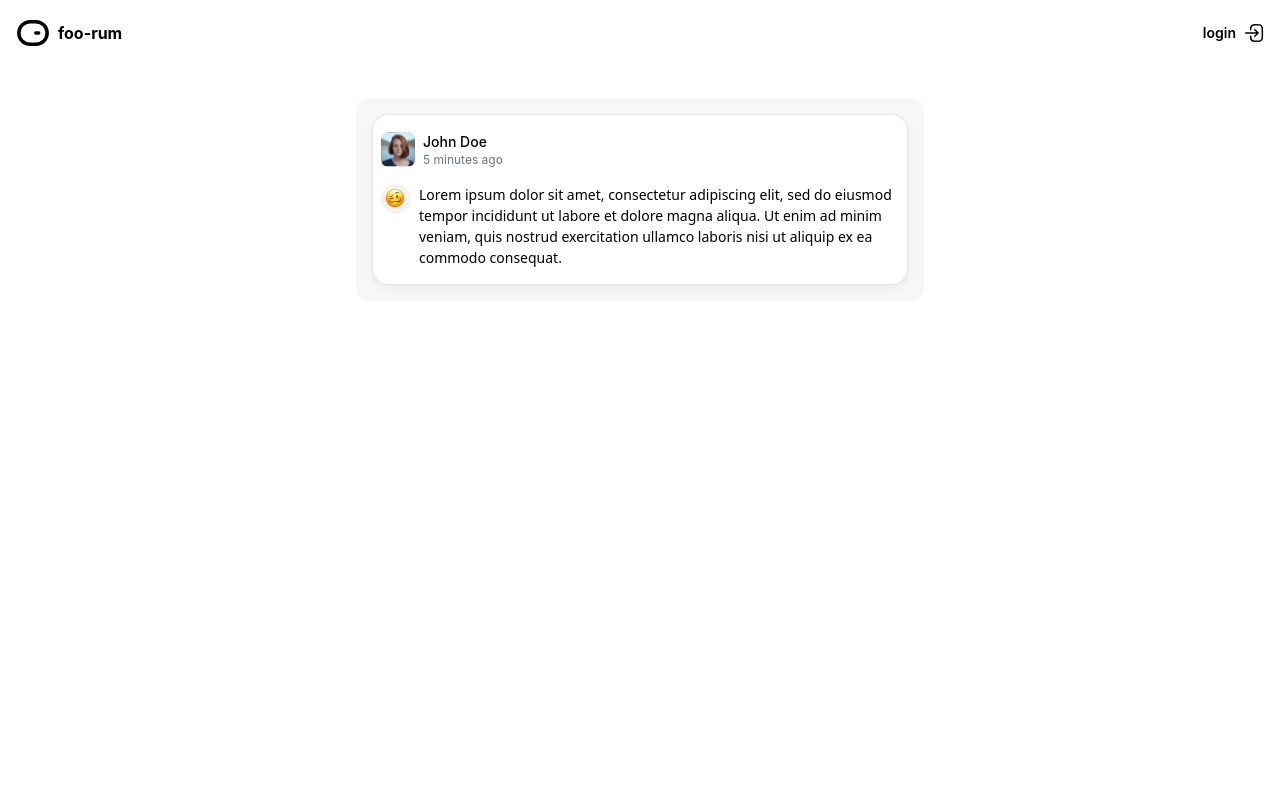
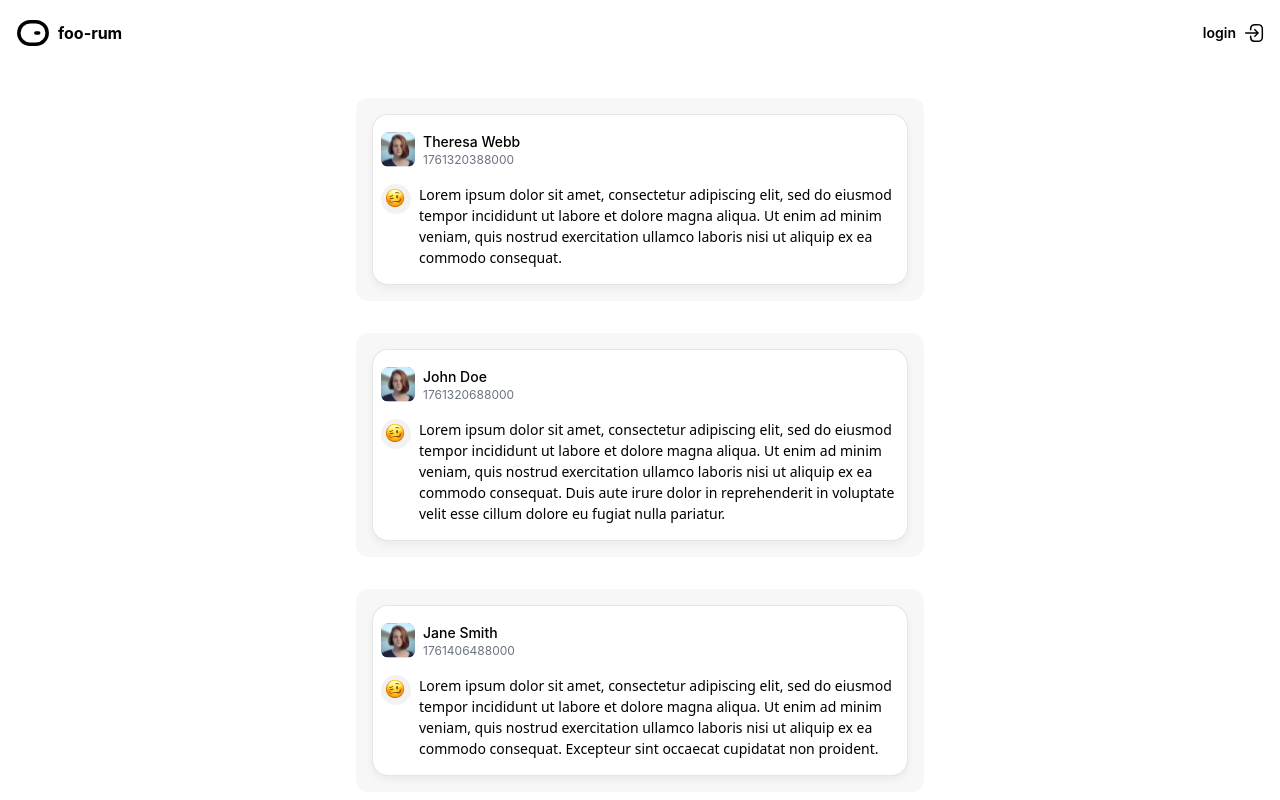
Before and after one commit to adityarao04/foo-rum, a React (Create React App) app: page / in a window 1280 px wide. Shown: the top 800 px of the page. Built offline with nearby package versions, Linux system fonts and the light colour scheme.

Commit message:
dummy data and feed component made along with header scroll handling

```diff
--- /dev/null
+++ b/src/Data/feedContent.ts
@@ -0,0 +1,76 @@
+
+// TODO: add this in global types file
+export type FeedContent = {
+    id: string;
+    name: string;
+    profile_pic?: string | null;
+    created_at: number;
+    emoji_type?: string;
+    content: string;
+    likes: number;
+    comments: number;
+    shares: number;
+}
+
+
+
+
+const feedContent: FeedContent[] = [
+    {
+      "id": "post-12345",
+      "name": "Theresa Webb",
+      "profile_pic": null,
+      "created_at": Date.now() + (5 * 60 * 1000),
+      "emoji_type": "winking_face_with_tongue",
+      "content": "Lorem ipsum dolor sit amet, consectetur adipiscing elit, sed do eiusmod tempor incididunt ut labore et dolore magna aliqua. Ut enim ad minim veniam, quis nostrud exercitation ullamco laboris nisi ut aliquip ex ea commodo consequat.",
+      "likes": 0,
+      "comments": 0,
+      "shares": 0
+    },
+    {
+      "id": "post-12346",
+      "name": "John Doe",
+      "profile_pic": null,
+      "created_at": Date.now() + (10 * 60 * 1000),
+      "emoji_type": "confused_face",
+      "content": "Lorem ipsum dolor sit amet, consectetur adipiscing elit, sed do eiusmod tempor incididunt ut labore et dolore magna aliqua. Ut enim ad minim veniam, quis nostrud exercitation ullamco laboris nisi ut aliquip ex ea commodo consequat. Duis aute irure dolor in reprehenderit in voluptate velit esse cillum dolore eu fugiat nulla pariatur.",
+      "likes": 5,
+      "comments": 2,
+      "shares": 1
+    },
+    {
+      "id": "post-12347",
+      "name": "Jane Smith",
+      "profile_pic": null,
+      "created_at": Date.now() + (24 * 60 * 60 * 1000),
+      "emoji_type": "thinking_face",
+      "content": "Lorem ipsum dolor sit amet, consectetur adipiscing elit, sed do eiusmod tempor incididunt ut labore et dolore magna aliqua. Ut enim ad minim veniam, quis nostrud exercitation ullamco laboris nisi ut aliquip ex ea commodo consequat. Excepteur sint occaecat cupidatat non proident.",
+      "likes": 12,
+      "comments": 8,
+      "shares": 3
+    },
+    {
+      "id": "post-12348",
+      "name": "Mike Johnson",
+      "profile_pic": null,
+      "created_at": Date.now() + (3 * 24 * 60 * 60 * 1000),
+      "emoji_type": "smiling_face",
+      "content": "Lorem ipsum dolor sit amet, consectetur adipiscing elit, sed do eiusmod tempor incididunt ut labore et dolore magna aliqua. Ut enim ad minim veniam, quis nostrud exercitation ullamco laboris nisi ut aliquip ex ea commodo consequat. Sed ut perspiciatis unde omnis iste natus error sit voluptatem.",
+      "likes": 7,
+      "comments": 4,
+      "shares": 2
+    },
+    {
+      "id": "post-12349",
+      "name": "Sarah Wilson",
+      "profile_pic": null,
+      "created_at": Date.now() + (7 * 24 * 60 * 60 * 1000),
+      "emoji_type": "neutral_face",
+      "content": "Lorem ipsum dolor sit amet, consectetur adipiscing elit, sed do eiusmod tempor incididunt ut labore et dolore magna aliqua. Ut enim ad minim veniam, quis nostrud exercitation ullamco laboris nisi ut aliquip ex ea commodo consequat. At vero eos et accusamus et iusto odio dignissimos ducimus qui blanditiis.",
+      "likes": 3,
+      "comments": 1,
+      "shares": 0
+    }
+  ]
+
+  export default feedContent;
--- /dev/null
+++ b/src/components/atoms/Feed/Feed.tsx
@@ -0,0 +1,44 @@
+import { FeedContent } from 'Data/feedContent';
+import { FC } from 'react';
+
+
+type FeedProps = {
+    content: FeedContent;
+}
+
+const Feed: FC<FeedProps> = ({ content }) => {
+    return (
+        <div className="w-feed mb-8  min-h-feed bg-feed-bg rounded-lg p-4 rounded-xl">
+        <div className="w-full bg-white rounded-2xl px-2 py-4 border border-black/10 shadow-feed-content">
+        {/* image and name container */}
+        <div className="w-full flex gap-2">
+        <div className="w-profile-image h-profile-image bg-white rounded-lg">
+           <img className='w-full h-full' src="/images/profile_pic.svg" alt="profile image" />
+        </div>
+        {/* name and time container */}
+        <div className="w-full flex justify-between items-center">
+           <div className="w-full flex flex-col">
+               <span className="text-sm font-medium">{content.name}</span>
+               <span className="text-xs text-gray-500">{content.created_at}</span>
+           </div>
+        </div>
+
+
+        {/* content and reaction container */}
+
+        </div>
+        <div className="flex gap-2 mt-4">
+           <div className="flex-shrink-0 w-[30px] h-[30px] bg-emoji-bg rounded-full p-1">
+               <img src="/images/emoji_type_1.png" alt="like" />
+           </div>
+        <div className="font-sans font-medium text-sm leading-[21px] tracking-normal">
+       {content.content}
+        </div>
+        </div>
+
+        </div>
+        </div>
+    )
+}
+
+export default Feed;
--- a/src/components/atoms/Header/Header.tsx
+++ b/src/components/atoms/Header/Header.tsx
@@ -1,4 +1,4 @@
-import React,{ FC, useContext } from 'react';
+import React,{ FC, useContext, useState , useEffect } from 'react';
 import logo from '/images/mouse.svg';
 import { Link } from 'react-router';
 import { AuthContext } from 'Auth/auth-context';
@@ -15,10 +15,27 @@ const Header: FC<HeaderProps> = () => {
 
     const context = useContext(AuthContext);
 
+    const [scrolled, setScrolled] = useState(false);
+
+const handleScroll = () => {
+  if (window.scrollY > 50) {
+    setScrolled(true);
+  } else {
+    setScrolled(false);
+  }
+};
+
+useEffect(() => {
+  window.addEventListener('scroll', handleScroll);
+  return () => {
+    window.removeEventListener('scroll', handleScroll);
+  };
+}, []);
+
 
 
     return (
-        <div className='flex p-4 justify-between items-center'>
+        <header className={`flex p-4 justify-between items-center sticky top-0 z-1000 bg-white ${scrolled ? 'shadow-lg' : 'shadow-none'}`}>
             <Link to={'/'} className='flex-1'>
             <div className="flex gap-2 items-center w-fit flex-1">
                 <img src='/images/mouse.svg' alt="logo" />
@@ -34,7 +51,7 @@ const Header: FC<HeaderProps> = () => {
             </Link>
 
             <div className=""></div>
-        </div>
+        </header>
     )
 }
 
--- a/src/components/molecules/FeedContainer/FeedContainer.tsx
+++ b/src/components/molecules/FeedContainer/FeedContainer.tsx
@@ -1,3 +1,5 @@
+import Feed from 'components/atoms/Feed/Feed';
+import feedContent from 'Data/feedContent';
 import { FC } from 'react';
 
 type FeedContainerProps = {
@@ -5,40 +7,14 @@ type FeedContainerProps = {
 
 const FeedContainer: FC<FeedContainerProps> = () => {
     return (
-        <div className='flex justify-center pt-8'>
+        <section className='flex flex-col justify-center items-center pt-8'>
             {/* feed container */}
-            <div className="w-feed  min-h-feed bg-feed-bg rounded-lg p-4 rounded-xl">
+
              {/* feed content container */}
-             <div className="w-full bg-white rounded-2xl px-2 py-4 border border-black/10 shadow-feed-content">
-             {/* image and name container */}
-             <div className="w-full flex gap-2">
-             <div className="w-profile-image h-profile-image bg-white rounded-lg">
-                <img className='w-full h-full' src="/images/profile_pic.svg" alt="profile image" />
-             </div>
-             {/* name and time container */}
-             <div className="w-full flex justify-between items-center">
-                <div className="w-full flex flex-col">
-                    <span className="text-sm font-medium">John Doe</span>
-                    <span className="text-xs text-gray-500">5 minutes ago</span>
-                </div>
-             </div>
-
-
-             {/* content and reaction container */}
-
-             </div>
-             <div className="flex gap-2 mt-4">
-                <div className="flex-shrink-0 w-[30px] h-[30px] bg-emoji-bg rounded-full p-1">
-                    <img src="/images/emoji_type_1.png" alt="like" />
-                </div>
-             <div className="font-sans font-medium text-sm leading-[21px] tracking-normal">
-             Lorem ipsum dolor sit amet, consectetur adipiscing elit, sed do eiusmod tempor incididunt ut labore et dolore magna aliqua. Ut enim ad minim veniam, quis nostrud exercitation ullamco laboris nisi ut aliquip ex ea commodo consequat.
-             </div>
-             </div>
-
-             </div>
-            </div>
-        </div>
+            {feedContent?.map((feed) => {
+                return <Feed key={feed.id} content={feed} />
+            })}
+        </section>
     )
 }
 
--- a/src/index.css
+++ b/src/index.css
@@ -4,4 +4,5 @@
 @import '@fontsource/inter/index.css';
 body {
     font-family: 'Inter', sans-serif;
+    position: relative;
 }
```
